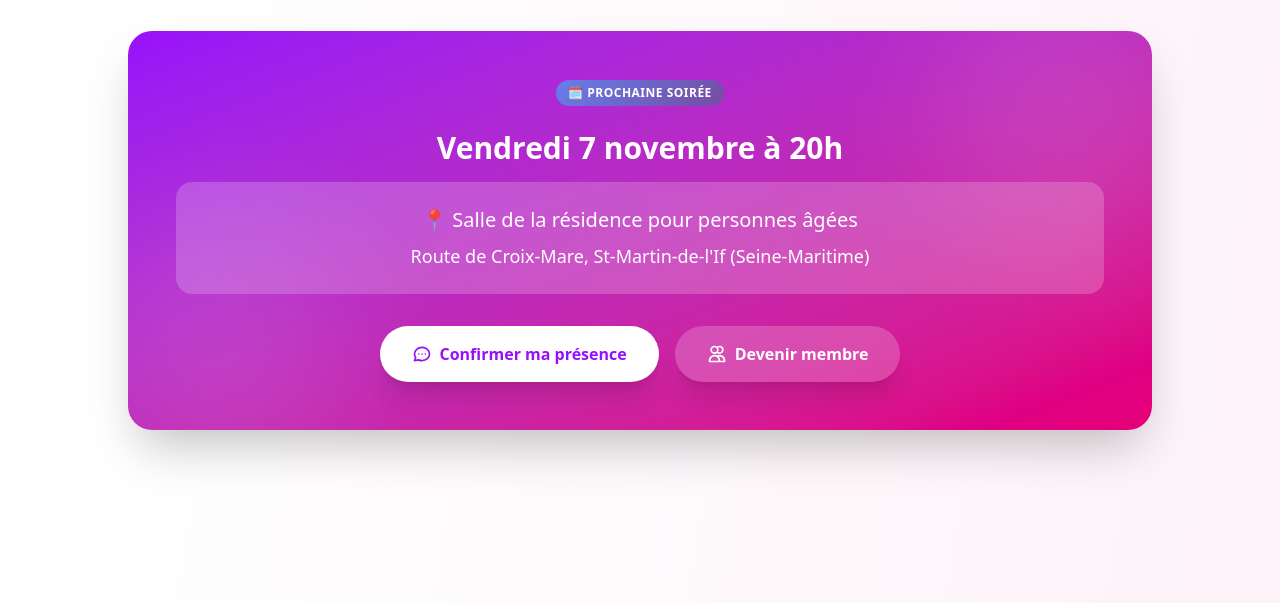
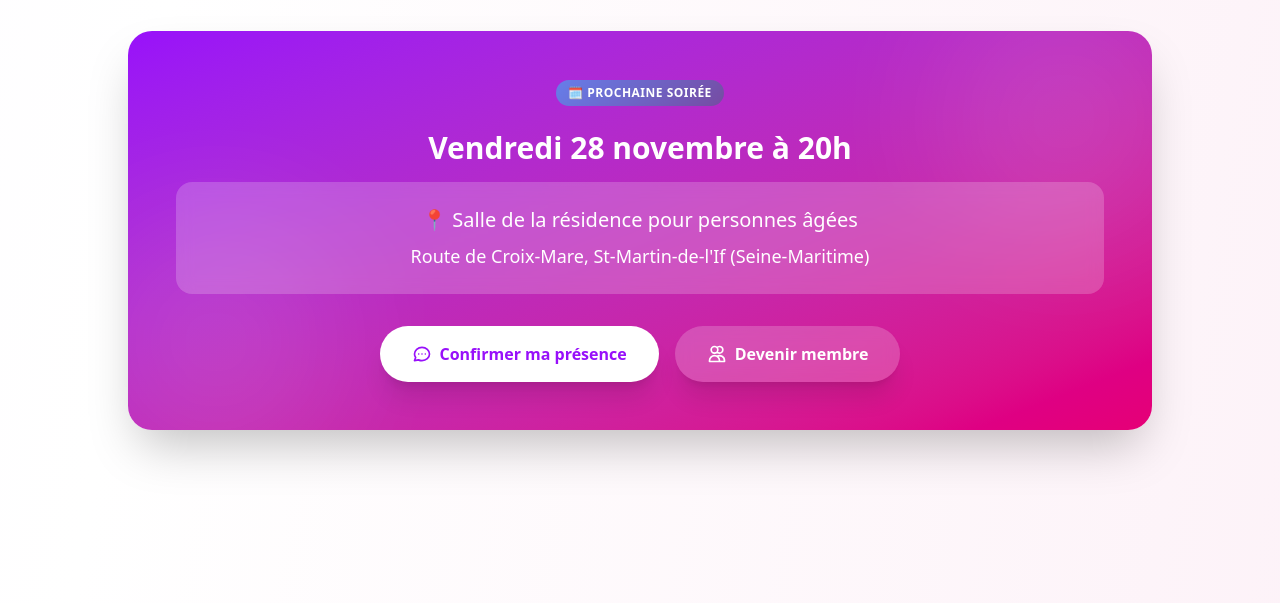
Before and after one commit to dnj855/stmartinjoue, a website built with Vite: page src/index.html in a window 1280 px wide. Shown: the part 6940-7543 px from the top of the page. Built offline with nearby package versions, Linux system fonts and the light colour scheme.

Commit message:
Update index.html

```diff
--- a/src/index.html
+++ b/src/index.html
@@ -934,15 +934,12 @@
                 >🗓️ Prochaine soirée</span
               >
 
-              <!--
+
               <h3
                 id="next-event-date"
                 class="mb-4 text-2xl font-black md:text-3xl"
               >
               </h3>
-              -->
-
-              <h3 class="mb-4 text-2xl font-black md:text-3xl">Vendredi 7 novembre à 20h</h3>
 
               <div class="mb-8 rounded-2xl bg-white/20 p-6 backdrop-blur">
                 <p class="mb-2 text-lg md:text-xl">
```
